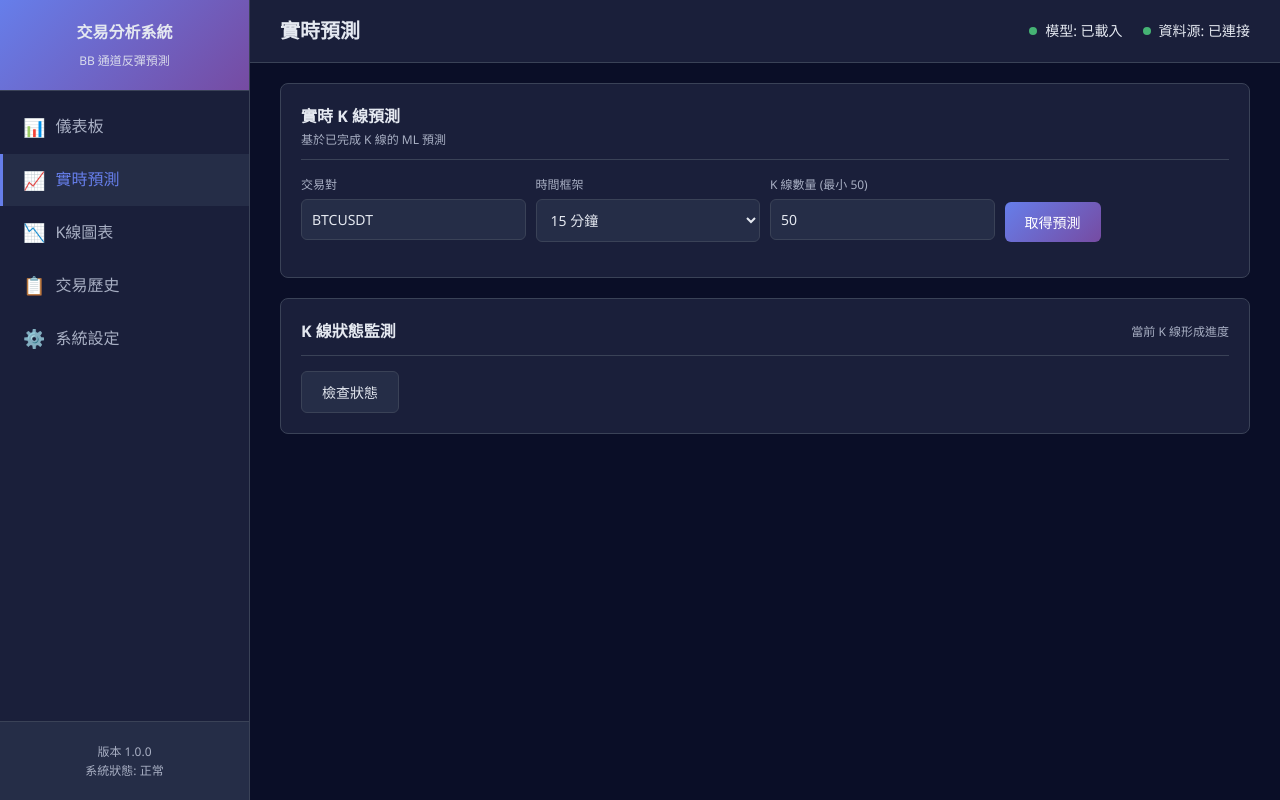
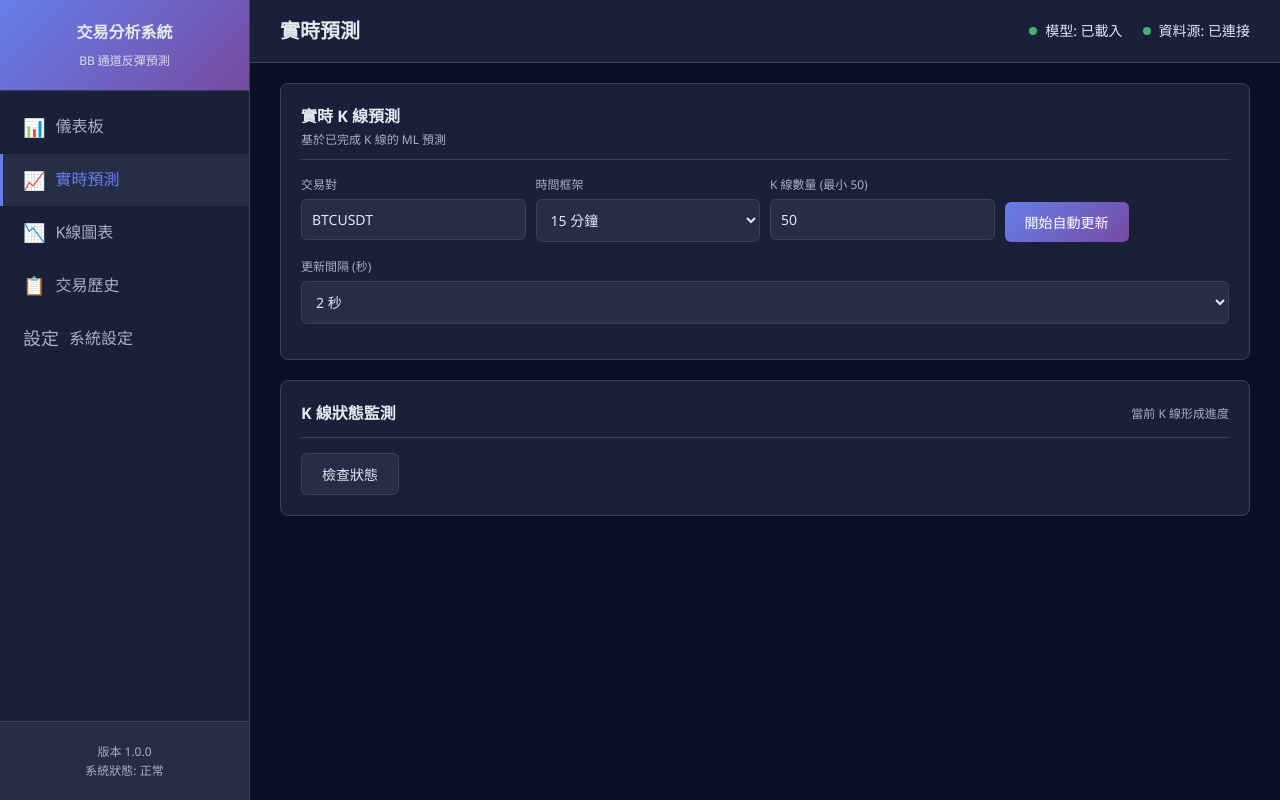
Before and after one commit to caizongxun/crypto-entry-system, a Flask app: page / in a window 1280 px wide, after a click that opens the changed part. Run offline with Flask 3, Linux system fonts and the light colour scheme; some libraries are stand-ins or nearby versions.

Commit message:
Fix realtime prediction auto-update mechanism with continuous API polling

```diff
--- a/web/templates/trading_dashboard.html
+++ b/web/templates/trading_dashboard.html
@@ -223,6 +223,11 @@
             transform: translateY(-2px);
         }
 
+        .button-primary:disabled {
+            opacity: 0.5;
+            cursor: not-allowed;
+        }
+
         .button-secondary {
             background-color: var(--color-bg-tertiary);
             color: var(--color-text-primary);
@@ -372,6 +377,12 @@
             border: 1px solid rgba(66, 153, 225, 0.3);
         }
 
+        .alert-success {
+            background-color: rgba(72, 187, 120, 0.1);
+            color: var(--color-success);
+            border: 1px solid rgba(72, 187, 120, 0.3);
+        }
+
         .scrollbar {
             scrollbar-color: var(--color-border) var(--color-bg-secondary);
             scrollbar-width: thin;
@@ -401,6 +412,16 @@
             overflow: hidden;
             border: 1px solid var(--color-border);
         }
+
+        .update-status {
+            font-size: 12px;
+            color: var(--color-text-secondary);
+            margin-top: 10px;
+            padding: 10px;
+            background-color: var(--color-bg-tertiary);
+            border-radius: 4px;
+            text-align: center;
+        }
     </style>
 </head>
 <body>
@@ -428,7 +449,7 @@
                     <span>交易歷史</span>
                 </div>
                 <div class="nav-item" onclick="switchTab('settings', this)">
-                    <span class="icon">⚙️</span>
+                    <span class="icon">設定</span>
                     <span>系統設定</span>
                 </div>
             </div>
@@ -512,11 +533,11 @@
                         <div class="input-group">
                             <div class="input-field">
                                 <label class="input-label">交易對</label>
-                                <input type="text" id="rt-symbol" value="BTCUSDT" />
+                                <input type="text" id="rt-symbol" value="BTCUSDT" onchange="stopAutoFetch()" />
                             </div>
                             <div class="input-field">
                                 <label class="input-label">時間框架</label>
-                                <select id="rt-timeframe">
+                                <select id="rt-timeframe" onchange="stopAutoFetch()">
                                     <option value="15m">15 分鐘</option>
                                     <option value="1h">1 小時</option>
                                     <option value="1d">1 天</option>
@@ -524,18 +545,27 @@
                             </div>
                             <div class="input-field">
                                 <label class="input-label">K 線數量 (最小 50)</label>
-                                <input type="number" id="rt-limit" value="50" min="50" />
+                                <input type="number" id="rt-limit" value="50" min="50" onchange="stopAutoFetch()" />
                             </div>
                             <div class="input-field" style="display: flex; align-items: flex-end;">
-                                <button class="button button-primary" onclick="fetchRealtimePrediction()">
-                                    取得預測
-                                </button>
+                                <button class="button button-primary" id="fetch-btn" onclick="startAutoFetch()">開始自動更新</button>
                             </div>
                         </div>
 
+                        <div class="input-field" style="margin-bottom: 15px;">
+                            <label class="input-label">更新間隔 (秒)</label>
+                            <select id="update-interval" onchange="changeUpdateInterval()">
+                                <option value="1">1 秒</option>
+                                <option value="2" selected>2 秒</option>
+                                <option value="3">3 秒</option>
+                                <option value="5">5 秒</option>
+                                <option value="10">10 秒</option>
+                            </select>
+                        </div>
+
                         <div id="rt-result" style="display: none;">
-                            <div class="alert alert-info">
-                                <strong>提示:</strong> 使用已完成的 K 線進行預測，當前形成的 K 線被排除
+                            <div class="alert alert-success">
+                                <strong>自動更新中: </strong><span id="update-timer">-</span>
                             </div>
 
                             <div class="data-grid">
@@ -703,20 +733,7 @@
                         </div>
 
                         <div class="input-group">
-                            <div class="input-field">
-                                <label class="input-label">自動更新數字間隔 (秒)</label>
-                                <select id="update-interval" onchange="startAutoUpdate()">
-                                    <option value="1">1 秒</option>
-                                    <option value="2" selected>2 秒</option>
-                                    <option value="5">5 秒</option>
-                                    <option value="10">10 秒</option>
-                                    <option value="0">停用自動更新</option>
-                                </select>
-                            </div>
-                        </div>
-
-                        <div class="input-group">
-                            <button class="button button-success" onclick="saveSettings()" style="background-color: var(--color-success); color: white;">保存設定</button>
+                            <button class="button" onclick="saveSettings()" style="background-color: var(--color-success); color: white;">保存設定</button>
                             <button class="button button-secondary" onclick="resetSettings()">恢復預設</button>
                         </div>
                     </div>
@@ -752,8 +769,9 @@
     </div>
 
     <script>
-        let updateIntervalId = null;
-        let lastPredictionData = null;
+        let autoFetchIntervalId = null;
+        let lastPredictionParams = null;
+        let updateCount = 0;
 
         function switchTab(tabName, element) {
             document.querySelectorAll('.tab-content').forEach(tab => tab.classList.remove('active'));
@@ -793,64 +811,54 @@
             }
         }
 
-        function updateNumbersOnly() {
-            if (!lastPredictionData) return;
-
-            const data = lastPredictionData;
-
-            if (data.latest_candle) {
-                document.getElementById('rt-price').textContent = '$' + data.latest_candle.close.toFixed(2);
-            }
-
-            if (data.technical_indicators) {
-                if (data.technical_indicators.rsi) {
-                    document.getElementById('rt-rsi').textContent = data.technical_indicators.rsi.toFixed(2);
-                }
-                if (data.technical_indicators.volatility) {
-                    document.getElementById('rt-volatility').textContent = data.technical_indicators.volatility.toFixed(6);
-                }
-            }
-
-            document.getElementById('balance').textContent = '$' + (10000 + Math.random() * 100).toFixed(2);
-        }
-
-        function startAutoUpdate() {
-            if (updateIntervalId) clearInterval(updateIntervalId);
-
-            const interval = parseInt(document.getElementById('update-interval').value);
-            if (interval === 0) return;
-
-            updateIntervalId = setInterval(updateNumbersOnly, interval * 1000);
-        }
-
-        function refreshStatus() {
-            fetch('/api/system/status')
-                .then(r => r.json())
-                .then(data => {
-                    const modelStatus = document.getElementById('model-status');
-                    const dataStatus = document.getElementById('data-status');
-
-                    modelStatus.style.backgroundColor = '#48bb78';
-                    document.getElementById('model-status-text').textContent = '已載入';
-
-                    dataStatus.style.backgroundColor = '#48bb78';
-                    document.getElementById('data-status-text').textContent = '已連接';
-                });
-        }
-
-        function fetchRealtimePrediction() {
+        function startAutoFetch() {
             const symbol = document.getElementById('rt-symbol').value;
             const timeframe = document.getElementById('rt-timeframe').value;
             const limit = document.getElementById('rt-limit').value;
 
+            if (!symbol || !timeframe || !limit) {
+                alert('請填入所有參數');
+                return;
+            }
+
+            lastPredictionParams = { symbol, timeframe, limit };
+            document.getElementById('fetch-btn').textContent = '停止更新';
+            document.getElementById('fetch-btn').onclick = stopAutoFetch;
+            document.getElementById('rt-result').style.display = 'block';
+
+            fetchRealtimePrediction();
+            const interval = parseInt(document.getElementById('update-interval').value);
+            autoFetchIntervalId = setInterval(fetchRealtimePrediction, interval * 1000);
+        }
+
+        function stopAutoFetch() {
+            if (autoFetchIntervalId) {
+                clearInterval(autoFetchIntervalId);
+                autoFetchIntervalId = null;
+            }
+            document.getElementById('fetch-btn').textContent = '開始自動更新';
+            document.getElementById('fetch-btn').onclick = startAutoFetch;
+            updateCount = 0;
+        }
+
+        function changeUpdateInterval() {
+            if (autoFetchIntervalId) {
+                stopAutoFetch();
+                startAutoFetch();
+            }
+        }
+
+        function fetchRealtimePrediction() {
+            if (!lastPredictionParams) return;
+
+            const { symbol, timeframe, limit } = lastPredictionParams;
+            updateCount++;
+            document.getElementById('update-timer').textContent = 'X' + updateCount;
+
             fetch(`/api/realtime/prediction?symbol=${symbol}&timeframe=${timeframe}&limit=${limit}`)
                 .then(r => r.json())
                 .then(data => {
-                    const result = document.getElementById('rt-result');
-
                     if (data.status === 'success') {
-                        lastPredictionData = data;
-
                         document.getElementById('rt-signal').textContent = data.prediction.signal_type;
                         document.getElementById('rt-probability').textContent = (data.prediction.bounce_probability * 100).toFixed(2) + '%';
                         document.getElementById('rt-confidence').textContent = data.prediction.confidence;
@@ -862,14 +870,11 @@
                         document.getElementById('rt-bb-lower').textContent = '$' + (data.latest_candle.bb_lower ? data.latest_candle.bb_lower.toFixed(2) : '--');
                         document.getElementById('rt-bb-position').textContent = data.latest_candle.bb_position ? (data.latest_candle.bb_position * 100).toFixed(2) + '%' : '--';
                         document.getElementById('rt-candles-used').textContent = data.candles_used;
-
-                        result.style.display = 'block';
-                        startAutoUpdate();
                     } else {
-                        alert('錯誤: ' + data.message);
+                        console.error('API錯誤:', data.message);
                     }
                 })
-                .catch(err => alert('取得預測失敗: ' + err.message));
+                .catch(err => console.error('獲取預測失敗:', err));
         }
 
         function fetchCandleStatus() {
@@ -931,8 +936,22 @@
                 });
         }
 
+        function refreshStatus() {
+            fetch('/api/system/status')
+                .then(r => r.json())
+                .then(data => {
+                    const modelStatus = document.getElementById('model-status');
+                    const dataStatus = document.getElementById('data-status');
+
+                    modelStatus.style.backgroundColor = '#48bb78';
+                    document.getElementById('model-status-text').textContent = '已載入';
+
+                    dataStatus.style.backgroundColor = '#48bb78';
+                    document.getElementById('data-status-text').textContent = '已連接';
+                });
+        }
+
         function saveSettings() {
-            startAutoUpdate();
             alert('設定已保存');
         }
 
@@ -941,13 +960,15 @@
             document.getElementById('default-timeframe').value = '15m';
             document.getElementById('min-candles').value = 50;
             document.getElementById('initial-balance').value = 10000;
-            document.getElementById('update-interval').value = '2';
             alert('已恢復預設設定');
         }
 
         window.addEventListener('load', () => {
             refreshStatus();
-            startAutoUpdate();
+        });
+
+        window.addEventListener('beforeunload', () => {
+            stopAutoFetch();
         });
     </script>
 </body>
```
